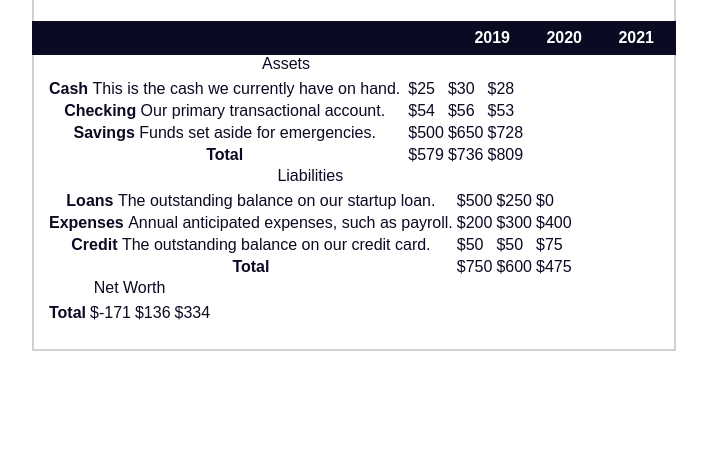
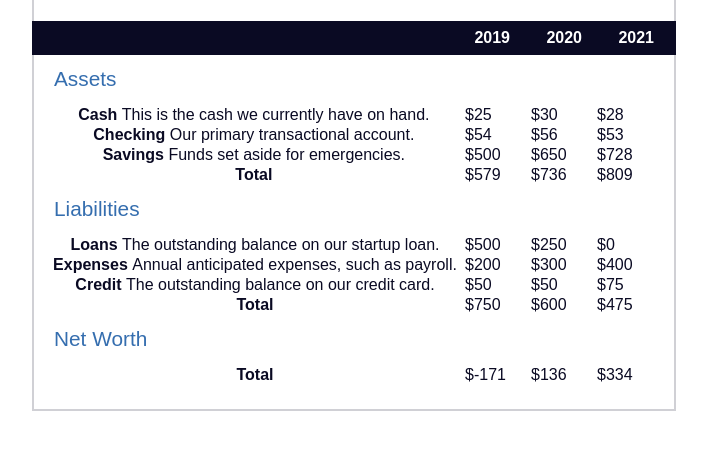
Before and after one commit to Yinkusadel/11-fcc-balancesheet, a website: page index.html in a window 1280 px wide. Shown: the part 106-556 px from the top of the page, without its empty margins (286-993 px from the left). Drawn offline with Linux system fonts and the light colour scheme.

Commit message:
add complete solution to balancesheet project

```diff
--- a/styles.css
+++ b/styles.css
@@ -12,17 +12,17 @@ html {
   }
 
   span[class~="sr-only"] {
-    border: 0;
-    clip: rect(1px, 1px, 1px, 1px);
-    clip-path: inset(50%);
-    -webkit-clip-path: inset(50%);
-    height: 1px;
-    width: 1px;
-    overflow: hidden;
-    white-space: nowrap;
-    position :absolute;
-    padding :0;
-    margin :-1px;
+    border: 0 !important;
+    clip: rect(1px, 1px, 1px, 1px) !important;
+    clip-path: inset(50%) !important;
+    -webkit-clip-path: inset(50%) !important;
+    height: 1px !important;
+    width: 1px !important;
+    position: absolute !important;
+    overflow: hidden !important;
+    white-space: nowrap !important;
+    padding: 0 !important;
+    margin: -1px !important;
   }
 
   h1{
@@ -73,6 +73,29 @@ html {
     padding: 0 0.75rem 1.5rem 0.75rem;
   }
 
-  span:not(.sr-only){
+  span{
     font-weight:normal;
   }
+
+  table {
+    border-collapse: collapse;
+    border: 0;
+    width: 100%;
+    position: relative;
+    margin-top: 3rem;
+  }
+
+  table caption {
+    color: #356eaf;
+    font-size: 1.3em;
+    font-weight: normal;
+    position :absolute;
+    top:-2.25rem;
+    left:0.5rem;
+  }
+
+  tbody td{
+    width :100vw;
+    min-width:4rem;
+    max-width:4rem;
+  }
```
